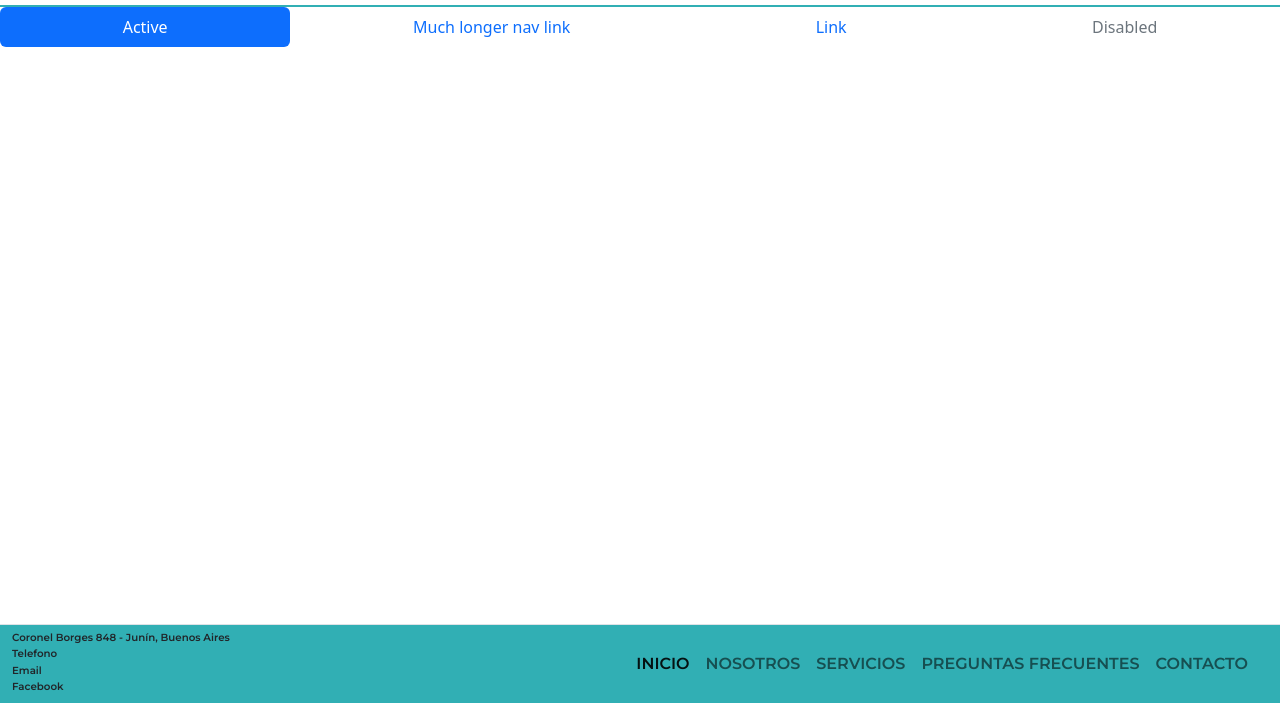
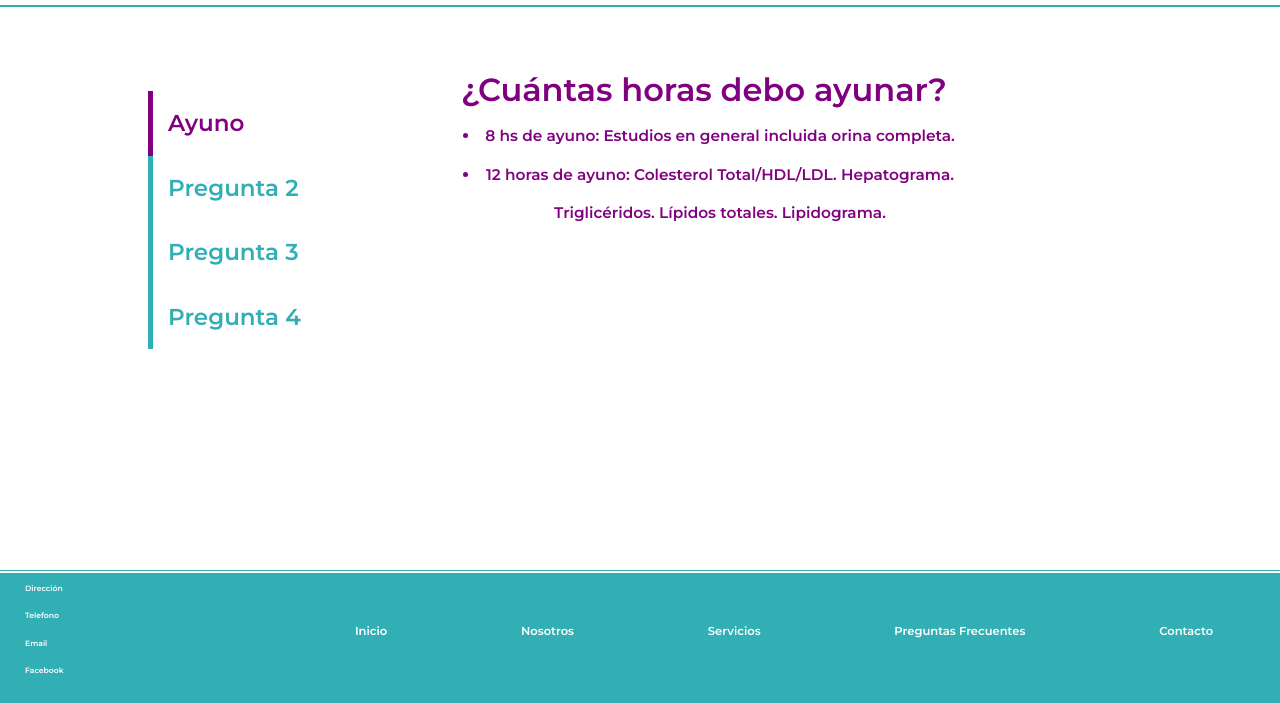
Before and after one commit to VictoriaBalbi/Maquetando-con-Bootstrap, a plain HTML site: page pages/preguntas-frec.html in a window 1280 px wide. Shown: the part 97-800 px from the top of the page. Drawn offline with nearby package versions, Linux system fonts and the light colour scheme.

Commit message:
06. Preguntas Frec

```diff
--- a/pages/preguntas-frec.html
+++ b/pages/preguntas-frec.html
@@ -1,21 +1,26 @@
-<!doctype html>
+<!DOCTYPE html>
 <html lang="en">
 <head>
-    <meta charset="utf-8">
-    <meta name="viewport" content="width=device-width, initial-scale=1">
-    <title>Preguntas frecuentes</title>
+    <meta charset="UTF-8">
+    <meta http-equiv="X-UA-Compatible" content="IE=edge">
+    <meta name="viewport" content="width=device-width, initial-scale=1.0">
+
     <!-- Conexion al servidor donde estan los estilos CSS de Bootstrap  -->
     <link href="https://cdn.jsdelivr.net/npm/bootstrap@5.2.0-beta1/dist/css/bootstrap.min.css" rel="stylesheet" integrity="sha384-0evHe/X+R7YkIZDRvuzKMRqM+OrBnVFBL6DOitfPri4tjfHxaWutUpFmBp4vmVor" crossorigin="anonymous">
 
-    <!-- link a mi CSS -->
+    <!-- Link al archivo de CSS -->
     <link rel="stylesheet" href="../styles.css">
 
+
+    <title>Preguntas Frecuentes</title>
 </head>
-  <body>
+
+<body class="body-blanco">
+    <!-- Header -->
     <header class="position-sticky top-0 bg-blanco" style="z-index:3;">
       <div class="container" >
           <div class="row">
-              <div class="col d-flex flex-row justify-content-between" style="font-size: 0.8vw;" >
+              <div class="col d-flex flex-row justify-content-between " style="font-size: 0.8vw;" >
                   <p>Coronel Borges 848 - Junín, Buenos Aires</p>
                   <p>Telefono</p>
                   <p>Email</p>
@@ -24,21 +29,26 @@
           </div>
       </div>
 
-      <div class="container bg-blanco pb-2">
+      <div class="container  pb-2 ">
         <div class="row">
             <div class="col-4">
                 <img class="img-fluid" src="../multimedia/logo2.jpeg" alt="logo">
             </div>
 
             <div class="col-8 ">
-                  <nav class="navbar navbar-expand-lg ">
-                      <div class="container-fluid" >
-                          <div class="navbar-nav d-flex justify-content-evenly " style="width:100%;">
+                <nav class="navbar navbar-expand-lg">
+                    <div class="container-fluid d-flex justify-content-end ">
+                      <button class="navbar-toggler" type="button" data-bs-toggle="collapse" data-bs-target="#navbarNavAltMarkup" aria-controls="navbarNavAltMarkup" aria-expanded="false" aria-label="Toggle navigation">
+                        <span class="navbar-toggler-icon"></span>
+                      </button>
+                      <div class="collapse navbar-collapse" id="navbarNavAltMarkup">
+                        <div class="navbar-nav  d-flex justify-content-evenly " style="width:100%;">
                             <a class="nav-link active" aria-current="page" href="../index.html">INICIO</a>
                             <a class="nav-link" href="../index.html#nosotros">NOSOTROS</a>
-                            <a class="nav-link" href="servicios.html">SERVICIOS</a>
+                            <a class="nav-link" href="../pages/servicios.html">SERVICIOS</a>
                             <a class="nav-link" href="preguntas-frec.html">PREGUNTAS FRECUENTES</a>
                             <a class="nav-link" href="../index.html#contacto">CONTACTO</a>
+                        </div>
                       </div>
                     </div>
                 </nav>
@@ -47,56 +57,84 @@
       </div>
 
     </header>
+    <!-- Fin header -->
 
-    <section>
-      <ul class="nav nav-pills nav-fill">
-        <li class="nav-item">
-          <a class="nav-link active" aria-current="page" href="#">Active</a>
-        </li>
-        <li class="nav-item">
-          <a class="nav-link" href="#">Much longer nav link</a>
-        </li>
-        <li class="nav-item">
-          <a class="nav-link" href="#">Link</a>
-        </li>
-        <li class="nav-item">
-          <a class="nav-link disabled">Disabled</a>
-        </li>
-      </ul>
-    </section>
+    <!-- Seccion de preguntas frecuentes -->
+    <!-- la idea es hacer vertical-tabs pero por ahora lo codee como un lista de preguntas -->
+    <main class="contenido-preg" style="margin-top:5%; margin-bottom: 7.7%;">
+
+       <div class="vtabs">
+           <!-- pestañas para el vtabs -->
+           <input type="radio" name="vtab" id="tab1" checked>
+           <label for="tab1"> Ayuno </label>
+
+           <input type="radio" name="vtab" id="tab2">
+           <label for="tab2"> Pregunta 2</label>
+
+           <input type="radio" name="vtab" id="tab3">
+           <label for="tab3"> Pregunta 3</label>
+
+           <input type="radio" name="vtab" id="tab4">
+           <label for="tab4"> Pregunta 4</label>
 
 
+       <!-- contenido de las ventanas / respuestas-->
+            <div class="vtab-content">
+                    <div id="content1">
+                    <h2> ¿Cuántas horas debo ayunar?</h2>
+                    <ul>
+                        <li>8 hs de ayuno: Estudios en general incluida orina completa.</li>
+                        <li>12 horas de ayuno: Colesterol Total/HDL/LDL. Hepatograma. Triglicéridos. Lípidos totales. Lipidograma.</li>
+                    </ul>
+                    </div>
 
-    <footer class="position-absolute bottom-0">
-        <div class="container-fluid bg-blanco border-top bg-verde">
-            <div class="row">
-                <div class="col-4 info-footer" style="font-size: 0.8vw;">
-                    <p>Coronel Borges 848 - Junín, Buenos Aires</p>
+                    <div id="content2">
+                        <h2> Aca va la pregunta 2</h2>
+                        <p>Reiciendis explicabo optio iusto tempore, ducimus sapiente iste excepturi</p>
+                    </div>
+
+                    <div id="content3">
+                        <h2> Aca va la pregunta 3 </h2>
+                        <p>fugiat cum assumenda, amet aliquid laudantium rem ea alias eius in laborum.</p>
+                    </div>
+
+                    <div id="content4">
+                        <h2> Aca va la pregunta 4 </h2>
+                        <p>Lorem ipsum, dolor sit ametssssssssssssssssssssssssssssssssssssssssssssss</p>
+                    </div>
+            </div>
+        </div> <!--Fin de vtabs-->
+    </main>
+    <!-- Fin de seccion de preguntas frecuentes -->
+
+    <!-- Footer -->
+    <footer class="footer-preg" >
+      <!-- texto con informacion util para el usuario -->
+      <div class="footer-info">
+          <p>Dirección</p>
           <p>Telefono</p>
           <p>Email</p>
           <p>Facebook</p>
       </div>
 
-                <div class="col-8 d-flex align-items-center d-flex justify-content-end">
-                    <nav class="navbar navbar-expand-lg">
-                        <div class="container-fluid d-flex justify-content-end" >
-                            <div class="navbar-nav ">
-                              <a class="nav-link active" aria-current="page" href="../index.html">INICIO</a>
-                              <a class="nav-link" href="../index.html#nosotros">NOSOTROS</a>
-                              <a class="nav-link" href="servicios.html">SERVICIOS</a>
-                              <a class="nav-link" href="preguntas-frec.html">PREGUNTAS FRECUENTES</a>
-                              <a class="nav-link" href="../index.html#contacto">CONTACTO</a>
-                            </div>
-                        </div>
+
+      <!-- MENU -->
+      <div class="menu-foot">
+          <nav>
+              <ul class="footer-menu">
+                  <li><a href="../index.html">Inicio</a></li>
+                  <li><a href="../index.html#nosotros">Nosotros</a></li>
+                  <li><a href="servicios.html">Servicios</a></li>
+                  <li> <a href="preguntas.html">Preguntas Frecuentes</a></li>
+                  <li><a href="../index.html#contacto">Contacto</a></li>
+              </ul>
           </nav>
       </div>
-            </div>
-        </div>
   </footer>
-
-
+  <!-- Fin footer -->
 
 
     <script src="https://cdn.jsdelivr.net/npm/bootstrap@5.2.0-beta1/dist/js/bootstrap.bundle.min.js" integrity="sha384-pprn3073KE6tl6bjs2QrFaJGz5/SUsLqktiwsUTF55Jfv3qYSDhgCecCxMW52nD2" crossorigin="anonymous"></script>
+
 </body>
 </html>
--- a/styles.css
+++ b/styles.css
@@ -67,3 +67,139 @@ body{
 img{
     object-fit: cover;
 }
+
+/* PREGUNTAS FREC ------------------------------------------------- */
+
+.vtabs {
+    /* posiciono mi clase vtabs para que quede verticalmente del lado izq */
+    max-width: 80vw;
+    padding: 20px;
+    margin: 50px auto;
+
+    position: relative;
+}
+
+.vtabs input{
+    /* escondo el input para que no aparezca el check */
+    display: none;
+}
+
+.vtabs label {
+    /* label es en linea pero quiero que ocupe el 100% del ancho → display block*/
+    display: block;
+    width: 20%;
+    padding: 15px;
+
+    /* caracteristica de la fuente */
+    font-weight: 700;
+    font-size: 1.8vw;
+
+    font-family: 'Montserrat', sans-serif;
+
+    color:#31AFB4;
+
+    /* resalto el borde izquierdo */
+    border-left: 5px solid #31AFB4;
+}
+
+.vtabs label:hover{
+    /* al posicionar el mouse en una label quiero que cambie de color */
+    cursor: pointer;
+}
+
+
+/* quiero que el input seleccionado se quede cambiado de color */
+.vtabs input:checked + label{
+    color:purple;
+    border-left: 5px solid purple;
+}
+
+.vtabs #tab1:checked ~ .vtab-content #content1,
+.vtabs #tab2:checked ~ .vtab-content #content2,
+.vtabs #tab3:checked ~ .vtab-content #content3,
+.vtabs #tab4:checked ~ .vtab-content #content4{
+    display: block;
+
+}
+
+.vtabs .vtab-content {
+    position:absolute;
+    top:0px;
+    width: 50%;
+    left: 25vw;
+
+    color: purple;
+    font-family: 'Montserrat', sans-serif;
+    font-size: 1.2vw;
+    line-height: 2.5;
+    text-align: center;
+}
+
+.vtabs .vtab-content div {
+    display: none;
+}
+/* FIN PREGUNTAS FREC --------------------------------------------- */
+
+/* footer sin BS */
+/* FOOTER -------------------------------------------------------------- */
+
+.footer-preg{
+    background-color: #31AFB4;
+    /* el ancho y alto es acorde a la pantalla → uso vh y vw */
+    /* height: fit-content; */
+    width: 100vw;
+    display: grid;
+
+    grid-template-rows: 100%;
+    grid-template-columns: 20% 80%;
+    align-items: center;
+
+
+    /* fuente */
+    color:#FFFFFF;
+
+
+    /* borde superior */
+    border-top:double 5px  white ;
+
+    position: absolute;
+    bottom: 0;
+}
+
+.footer-info {
+
+    padding: 10px 25px;
+    font-size: 0.6vw;
+
+}
+
+.footer-menu {
+
+    display: flex;
+    justify-content: space-around;
+    align-items: center;
+    flex-wrap: wrap;
+
+}
+
+footer a {
+    color: white;
+    font-size: 0.9vw;
+    text-decoration: none;
+}
+
+.footer-preg ul{
+    list-style: none;
+
+}
+
+/* estilo a las fuentes de los enlaces */
+/* a{
+    text-decoration: none;
+    color: #31AFB4;
+    font-family: 'Montserrat', sans-serif;
+    font-size:1.5vw;
+    text-transform: uppercase;
+
+
+} */
```
Lines whose indentation alone changed are shown as unchanged.
